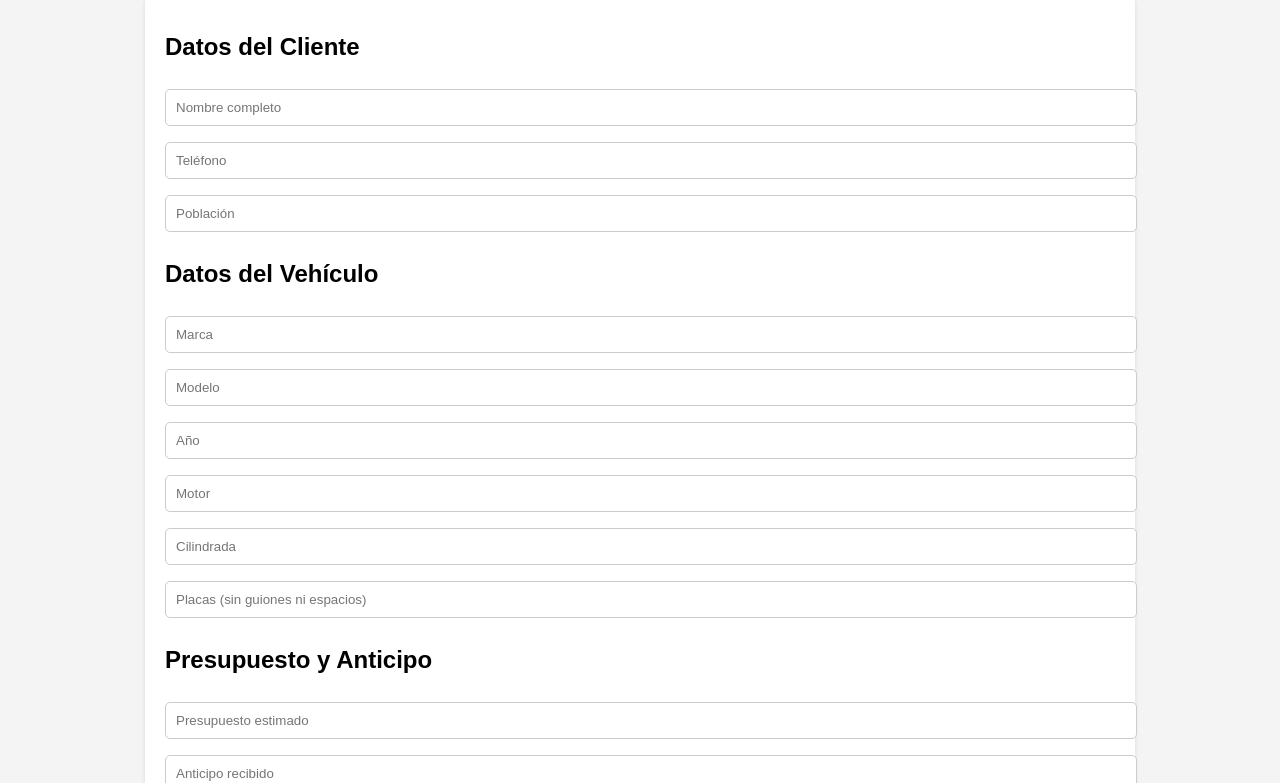
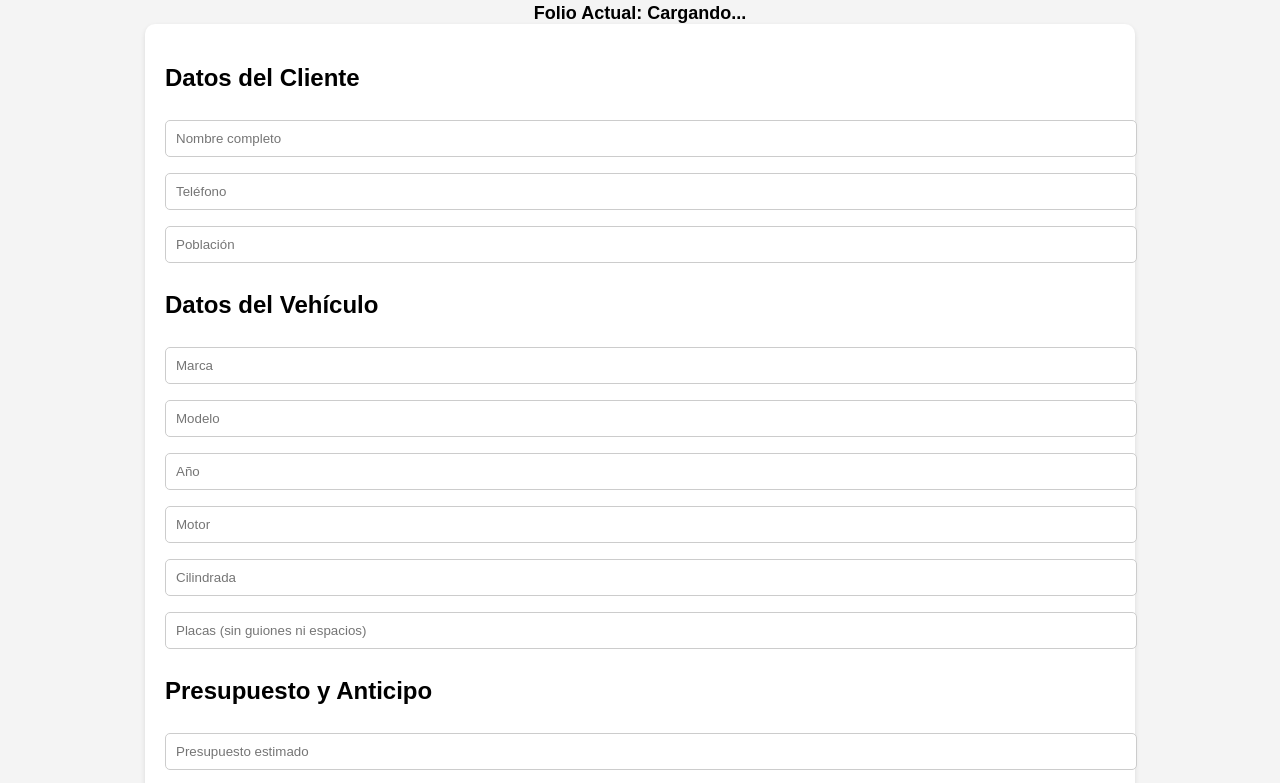
Before and after one commit to intrack360/RECEPCION-DIGITAL-DE-VEHICULOS, a plain HTML site: page index.html in a window 1280 px wide. Shown: the part 107-890 px from the top of the page. Drawn offline with Linux system fonts and the light colour scheme.

Commit message:
Update index.html

```diff
--- a/index.html
+++ b/index.html
@@ -81,6 +81,10 @@
 <div class="header">
   <h1>Recepción de Vehículos</h1>
   <img src="https://github.com/intrack360/RECEPCION-DIGITAL-DE-VEHICULOS/blob/main/logo%20INTRACK%20360.png?raw=true" alt="Logo Intrack360">
+</div>
+
+<div style="text-align:center; margin-top:10px; font-size:18px; font-weight:bold;">
+  Folio Actual: <span id="folioActual">Cargando...</span>
 </div>
 
 <form id="recepcionForm">
```
